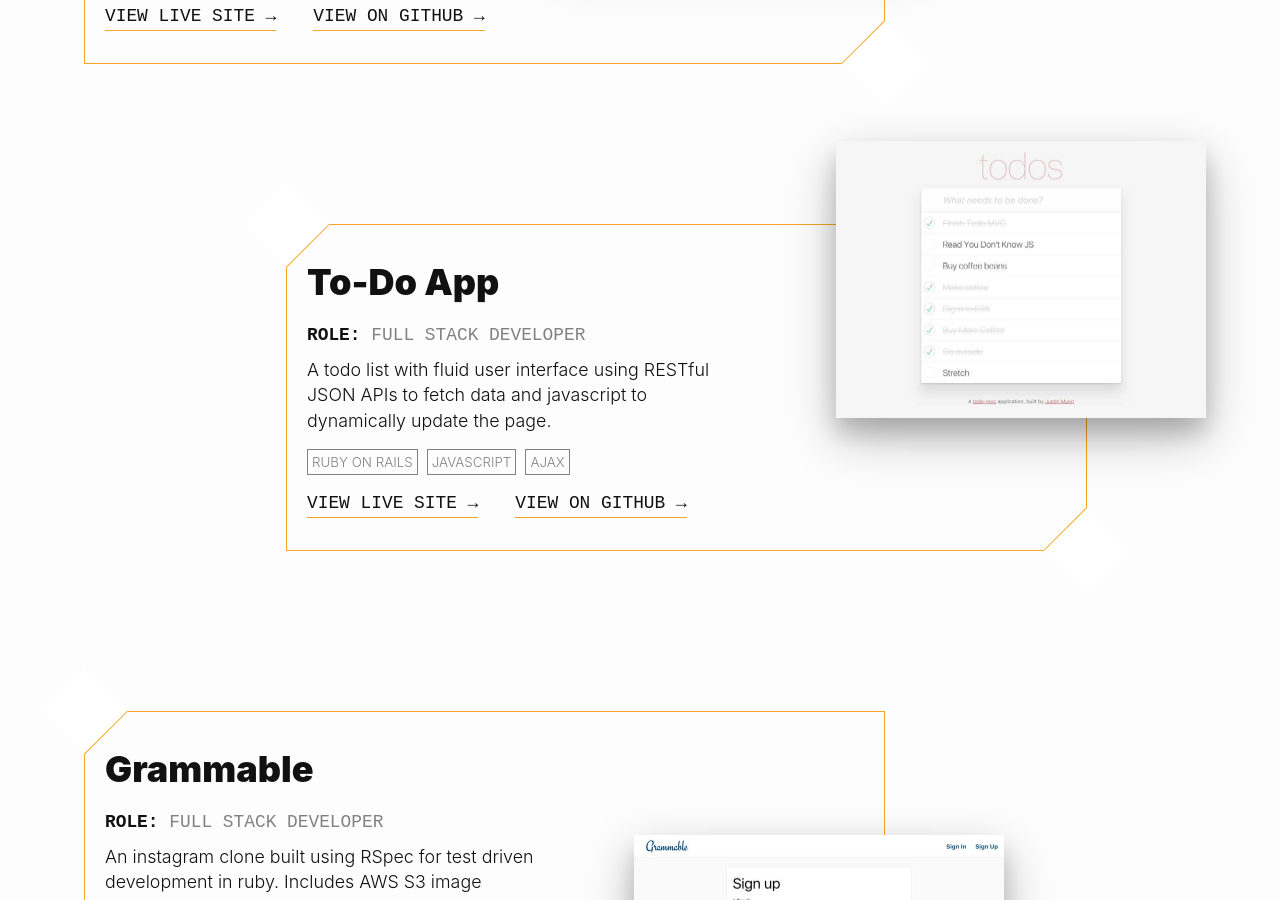
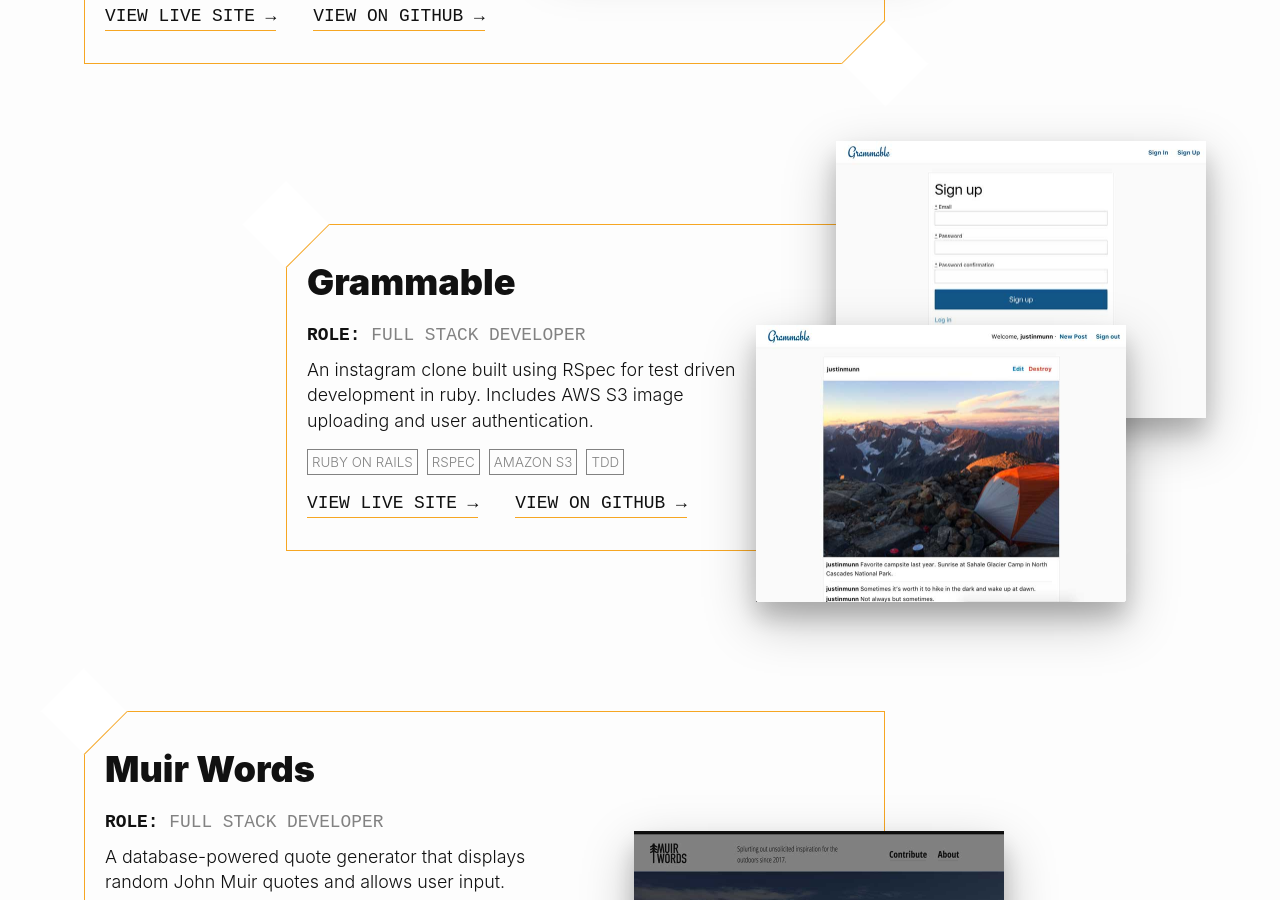
Before and after one commit to jwmunn/jwmunn.github.io, a Jekyll site: the page built from index.html, in a window 1280 px wide and 900 px high, scrolled down 3481 px. Built offline with Jekyll 4.4.1, drawn with Linux system fonts in a browser that asks for light colours.

Commit message:
Removed To Do App from homepage.

```diff
--- a/index.html
+++ b/index.html
@@ -144,26 +144,6 @@
 
     <div class="container">
       <div class="text">
-        <h3>To-Do App</h3>
-        <h4><strong>Role:</strong> Full Stack Developer</h4>
-        <p>A todo list with fluid user interface using RESTful JSON APIs to fetch data and javascript to dynamically update the page.</p>
-        <p>
-          <span class="badge">Ruby on Rails</span>
-          <span class="badge">Javascript</span>
-          <span class="badge">AJAX</span>
-        </p>
-        <a href="https://todoster-justin-munn.herokuapp.com/" class="link">View Live Site &rarr;</a>
-        <a href="https://github.com/jwmunn/todo" class="link">View on Github &rarr;</a>
-      </div>
-      <div class="image">
-        <img class="rellax" data-rellax-speed="6" src="/images/hp-todoster-index.jpg" />
-      </div>
-      <div class="tl"></div>
-      <div class="br"></div>
-    </div>
-
-    <div class="container">
-      <div class="text">
         <h3>Grammable</h3>
         <h4><strong>Role:</strong> Full Stack Developer</h4>
         <p>An instagram clone built using RSpec for test driven development in ruby. Includes AWS S3 image uploading and user authentication.</p>
```
